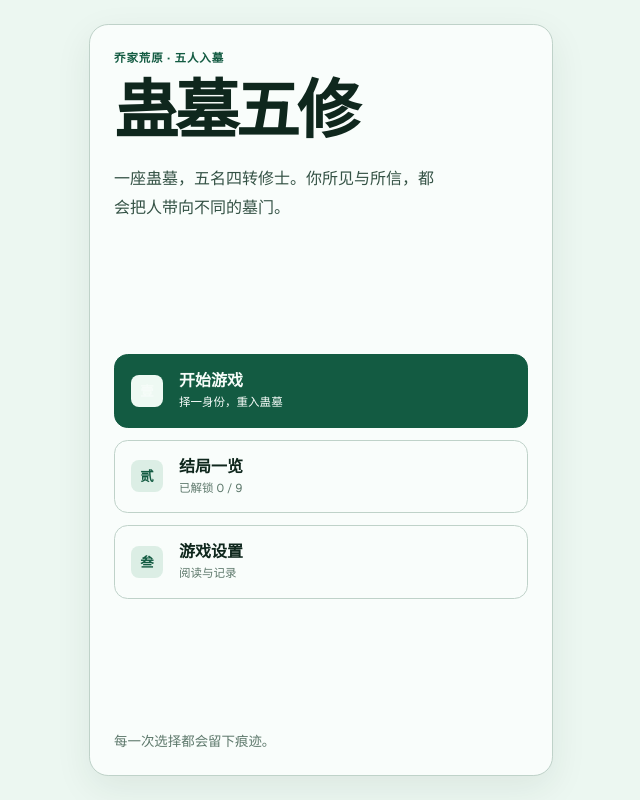
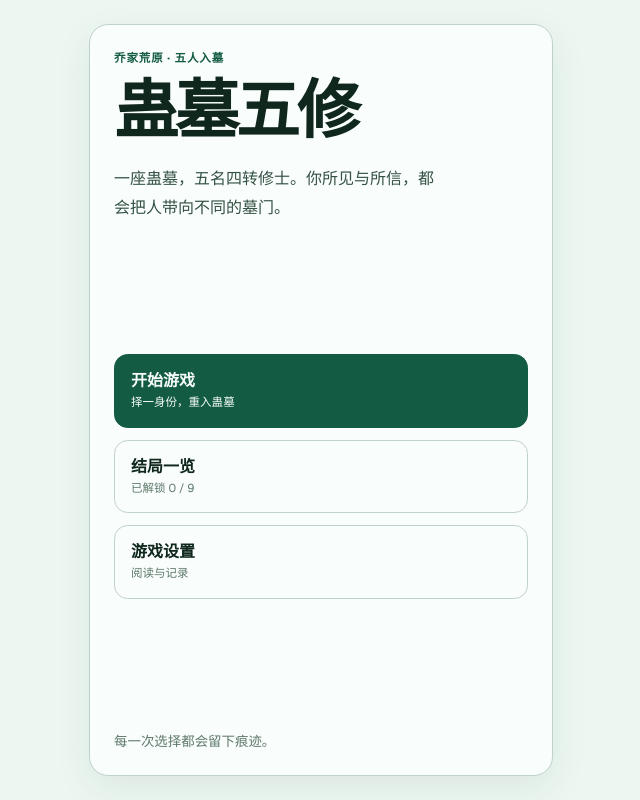
Before and after one commit to xcymm3/gu-mu, a Next.js app: page / in a window 1280 px wide. Shown: the whole page, without its empty margins (319-959 px from the left). Built offline with nearby package versions, Linux system fonts and the light colour scheme.

Commit message:
style: simplify main menu actions

```diff
--- a/app/globals.css
+++ b/app/globals.css
@@ -574,25 +574,10 @@ h1 {
   align-items: center;
   min-height: var(--menu-action-height);
   padding: var(--space-4);
-  gap: var(--space-4);
   text-align: left;
 }
 
-.menu-action-number {
-  display: grid;
-  flex: 0 0 auto;
-  place-items: center;
-  width: var(--space-8);
-  height: var(--space-8);
-  border-radius: var(--radius-sm);
-  color: var(--color-accent);
-  background: var(--color-paper-strong);
-  font-family: var(--font-body);
-  font-size: var(--text-sm);
-  font-weight: 750;
-}
-
-.menu-action > span:last-child,
+.menu-action > span,
 .settings-row > span {
   display: grid;
   min-width: 0;
@@ -619,11 +604,6 @@ h1 {
   border-color: var(--color-accent);
   color: var(--color-accent-ink);
   background: var(--color-accent);
-}
-
-.menu-action-primary .menu-action-number {
-  color: var(--color-accent-ink);
-  background: var(--color-paper-soft);
 }
 
 .menu-action-primary small {
@@ -899,11 +879,6 @@ html[data-reduce-motion="true"] *::after {
     margin: var(--space-5) 0;
   }
 
-  .menu-action-number {
-    width: var(--space-6);
-    height: var(--space-6);
-  }
-
   .archive-tabs {
     gap: var(--space-1);
   }
--- a/features/gu-tomb/GuTombGame.tsx
+++ b/features/gu-tomb/GuTombGame.tsx
@@ -278,12 +278,12 @@ export function GuTombGame() {
 
 function MainMenu({ onArchive, onSettings, onStart, unlockedCount }: { onArchive: () => void; onSettings: () => void; onStart: () => void; unlockedCount: number }) {
   return <main className="game-shell menu-shell"><section className="game-frame main-menu" aria-labelledby="menu-title">
-    <header className="menu-intro"><p className="eyebrow">乔家荒原 · 五人入墓</p><h1 id="menu-title">蛊墓五修</h1><p>一座蛊墓，五名四转修士。你所见与所信，都会把人带向不同的墓门。</p></header>
-    <nav className="menu-index" aria-label="主界面菜单">
-      <button className="menu-action menu-action-primary" onClick={onStart}><span className="menu-action-number">壹</span><span><strong>开始游戏</strong><small>择一身份，重入蛊墓</small></span></button>
-      <button className="menu-action" onClick={onArchive}><span className="menu-action-number">贰</span><span><strong>结局一览</strong><small>已解锁 {unlockedCount} / {Object.keys(endings).length}</small></span></button>
-      <button className="menu-action" onClick={onSettings}><span className="menu-action-number">叁</span><span><strong>游戏设置</strong><small>阅读与记录</small></span></button>
-    </nav>
+      <header className="menu-intro"><p className="eyebrow">乔家荒原 · 五人入墓</p><h1 id="menu-title">蛊墓五修</h1><p>一座蛊墓，五名四转修士。你所见与所信，都会把人带向不同的墓门。</p></header>
+      <nav className="menu-index" aria-label="主界面菜单">
+        <button className="menu-action menu-action-primary" onClick={onStart}><span><strong>开始游戏</strong><small>择一身份，重入蛊墓</small></span></button>
+        <button className="menu-action" onClick={onArchive}><span><strong>结局一览</strong><small>已解锁 {unlockedCount} / {Object.keys(endings).length}</small></span></button>
+        <button className="menu-action" onClick={onSettings}><span><strong>游戏设置</strong><small>阅读与记录</small></span></button>
+      </nav>
     <p className="menu-note">每一次选择都会留下痕迹。</p>
   </section></main>;
 }
```
